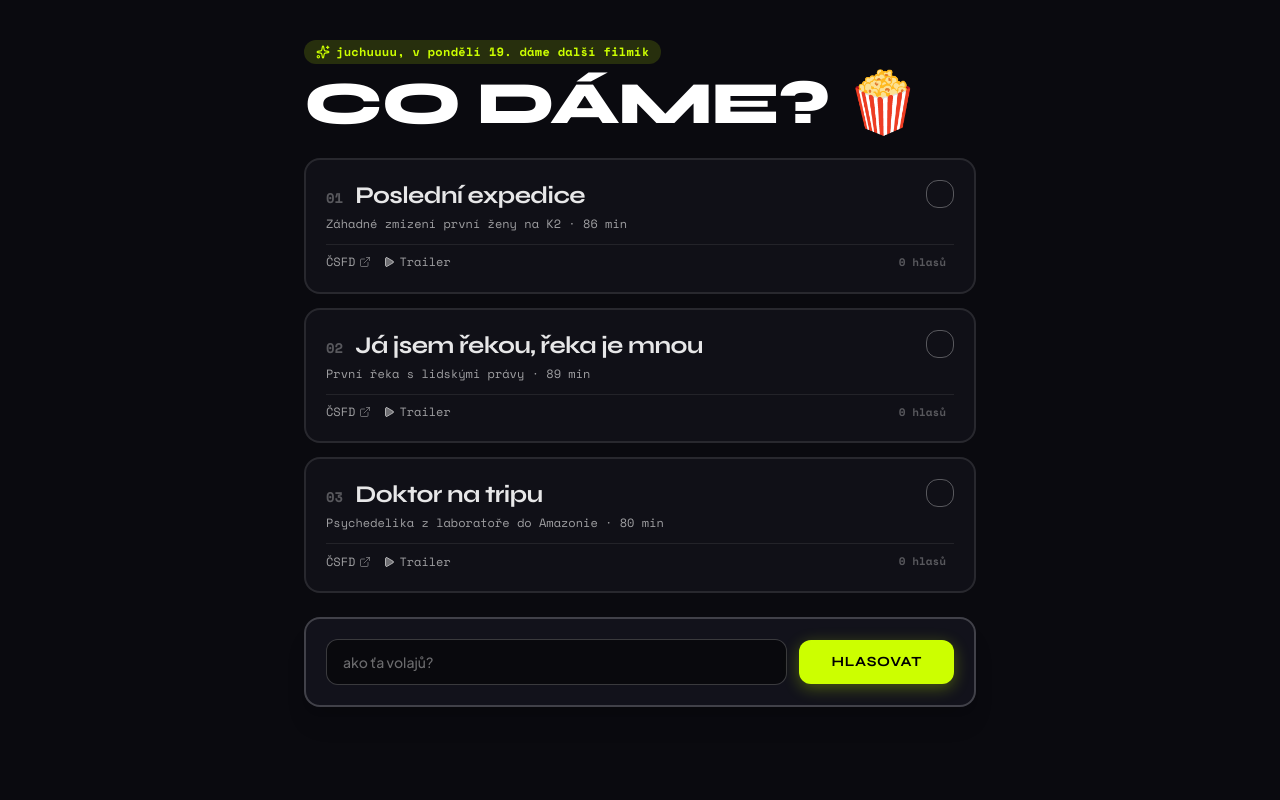
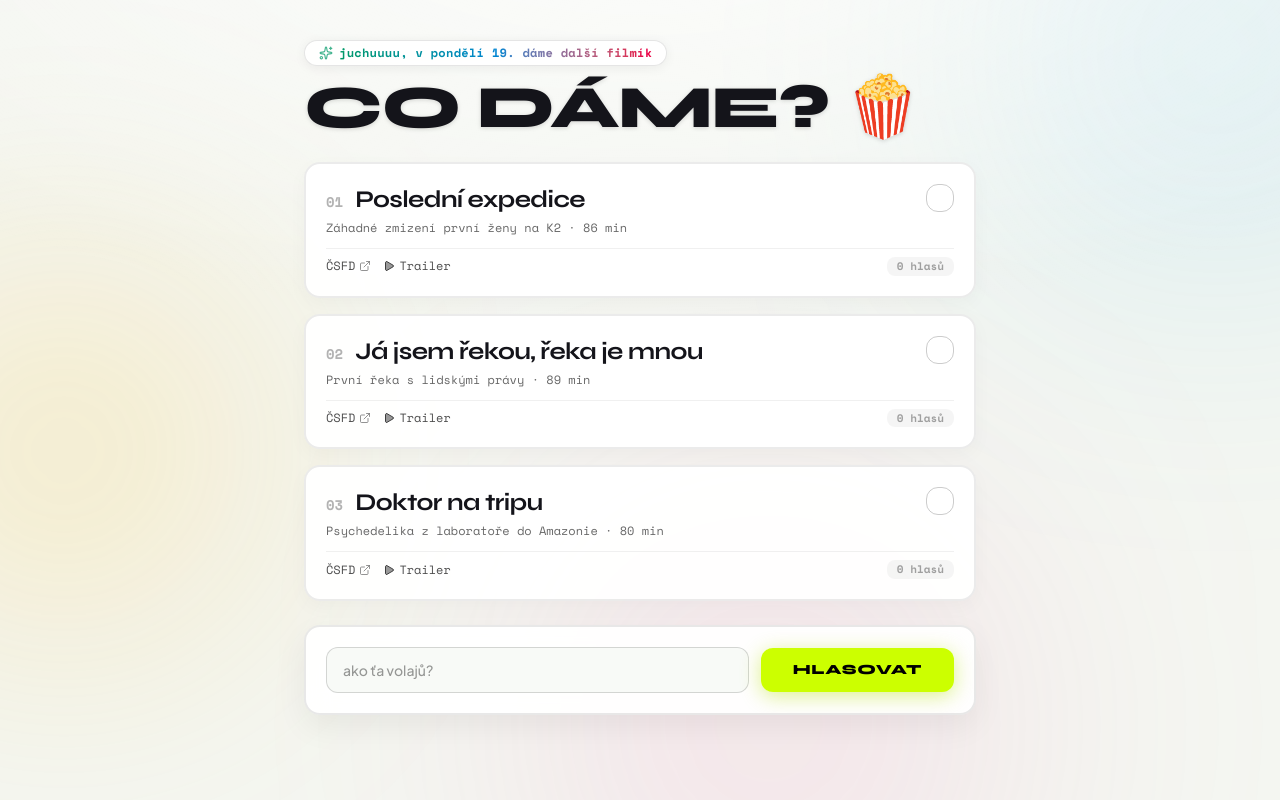
Before and after one commit to Fungulash-cze/promitani, a React (Vite) app: page / in a window 1280 px wide. Built offline with nearby package versions, Linux system fonts and the light colour scheme.

Commit message:
feat: redesign UI with light theme and animations
- Migrate to a light-themed aesthetic
- Add ambient background animations and gradients
- Configure build output to `docs` directory
- Update movie data schema for improved styling

```diff
--- a/index.html
+++ b/index.html
@@ -1,5 +1,5 @@
 <!doctype html>
-<html lang="cs" class="dark">
+<html lang="cs">
   <head>
     <meta charset="UTF-8" />
     <meta name="viewport" content="width=device-width, initial-scale=1.0" />
@@ -13,7 +13,7 @@
     <link rel="preconnect" href="https://fonts.gstatic.com" crossorigin>
     <link href="https://fonts.googleapis.com/css2?family=Plus+Jakarta+Sans:wght@400;500;600;700;800&family=Space+Mono:ital,wght@0,400;0,700;1,400&family=Syne:wght@700;800&display=swap" rel="stylesheet">
   </head>
-  <body class="bg-[#0b0b0d] text-[#e8e8e6] antialiased selection:bg-white selection:text-black min-h-screen">
+  <body class="bg-[#f4f6f1] text-[#16161c] antialiased selection:bg-[#ccff00] selection:text-black min-h-screen">
     <div id="root"></div>
     <script type="module" src="/src/main.tsx"></script>
   </body>
--- a/src/App.tsx
+++ b/src/App.tsx
@@ -91,21 +91,31 @@ export default function App() {
   };
 
   return (
-    <div className="min-h-screen bg-[#0a0a0f] text-[#f2f2f0] p-4 sm:p-8 flex flex-col justify-between selection:bg-[#ccff00] selection:text-black font-sans">
-      <div className="max-w-2xl mx-auto w-full">
-        {/* Funky Minimal Header */}
+    <div className="relative min-h-screen bg-[#f4f6f1] text-[#16161c] p-4 sm:p-8 flex flex-col justify-between selection:bg-[#ccff00] selection:text-black font-sans overflow-hidden">
+      {/* Cool Ambient Artifacts: Soft, Cheerful, Calm Pastel Light Flares */}
+      <div className="absolute -top-32 -right-32 w-96 h-96 rounded-full bg-[#38bdf8]/20 blur-[130px] pointer-events-none animate-float-slow" />
+      <div className="absolute top-1/3 -left-32 w-96 h-96 rounded-full bg-[#fbbf24]/20 blur-[130px] pointer-events-none animate-float-delayed" />
+      <div className="absolute -bottom-32 right-1/4 w-96 h-96 rounded-full bg-[#f472b6]/20 blur-[130px] pointer-events-none animate-float-slow" />
+
+      {/* Subtle Warm Gradient Overlay */}
+      <div className="absolute inset-0 bg-[radial-gradient(ellipse_80%_50%_at_50%_-10%,rgba(255,255,255,0.7),transparent)] pointer-events-none" />
+
+      <div className="relative max-w-2xl mx-auto w-full z-10">
+        {/* Funky Header with Cheerful Pastel Glow */}
         <header className="mb-6 pt-2">
-          <div className="inline-flex items-center gap-1.5 px-3 py-1 rounded-full bg-[#ccff00]/15 text-[#ccff00] text-xs font-mono font-bold tracking-wide mb-2.5">
-            <Sparkles className="w-3.5 h-3.5" />
-            <span>juchuuuu, v pondělí 19. dáme další filmík</span>
+          <div className="relative inline-flex items-center gap-1.5 px-3.5 py-1 rounded-full bg-white/90 border border-black/10 text-emerald-800 text-xs font-mono font-bold tracking-wide mb-3 shadow-[0_2px_12px_rgba(0,0,0,0.06)] backdrop-blur-md">
+            <Sparkles className="w-3.5 h-3.5 text-emerald-600 animate-pulse" />
+            <span className="bg-gradient-to-r from-emerald-600 via-sky-600 to-rose-600 bg-clip-text text-transparent">
+              juchuuuu, v pondělí 19. dáme další filmík
+            </span>
           </div>
-          <h1 className="font-funky text-4xl sm:text-6xl font-extrabold tracking-tight uppercase leading-none text-white">
+          <h1 className="font-funky text-4xl sm:text-6xl font-extrabold tracking-tight uppercase leading-none text-[#14141a] drop-shadow-sm">
             CO DÁME? 🍿
           </h1>
         </header>
 
-        {/* 3 Movie Cards */}
-        <div className="space-y-3.5 mb-6">
+        {/* 3 Movie Cards with Cheerful Colors and Light Sheen */}
+        <div className="space-y-4 mb-6">
           {MOVIES.map((movie) => {
             const isSelected = selectedIds.includes(movie.id);
             const movieVotes = votes.filter((v) =>
@@ -117,33 +127,48 @@ export default function App() {
               <div
                 key={movie.id}
                 onClick={() => toggleMovie(movie.id)}
-                className={`group relative rounded-2xl p-5 border-2 transition-all duration-150 cursor-pointer select-none ${
+                className={`group relative rounded-2xl p-5 border-2 transition-all duration-200 cursor-pointer select-none overflow-hidden ${
                   isSelected
-                    ? 'bg-[#161622] border-white shadow-[0_0_25px_rgba(255,255,255,0.15)] scale-[1.01]'
-                    : 'bg-[#101017] border-white/10 hover:border-white/30 hover:bg-[#14141e]'
+                    ? `${movie.selectedBg} ${movie.accentBorder} ${movie.cardGlow} scale-[1.015]`
+                    : 'bg-white/95 border-black/[0.08] hover:border-black/20 hover:bg-white shadow-[0_6px_20px_rgba(0,0,0,0.03)]'
                 }`}
               >
+                {/* Visual Artifact: Glass Specular Flare Gradient across card */}
+                <div
+                  className={`absolute inset-0 bg-gradient-to-r ${movie.flareGradient} pointer-events-none transition-opacity duration-300 ${
+                    isSelected ? 'opacity-100' : 'opacity-0 group-hover:opacity-40'
+                  }`}
+                />
+
+                {/* Visual Artifact: Dynamic Light Sheen reflection */}
+                <div className="absolute -inset-full top-0 w-1/2 h-full bg-gradient-to-r from-transparent via-white/50 to-transparent skew-x-[-25deg] pointer-events-none group-hover:animate-sheen" />
+
+                {/* Card Content */}
+                <div className="relative z-10">
                   {/* Top Row: Number, Title, Custom Toggle */}
                   <div className="flex items-start justify-between gap-3">
                     <div className="flex items-baseline gap-3">
-                    <span className="font-mono-numbers text-sm font-bold text-white/30">
+                      <span className="font-mono-numbers text-sm font-bold text-black/30">
                         {movie.number}
                       </span>
-                    <h2
-                      className={`font-funky text-xl sm:text-2xl font-bold tracking-tight transition-colors ${
-                        isSelected ? 'text-white' : 'text-white/90 group-hover:text-white'
-                      }`}
-                    >
+                      <h2 className="font-funky text-xl sm:text-2xl font-bold tracking-tight text-[#14141a]">
                         {movie.title}
                       </h2>
                     </div>
 
-                  {/* Funky Select Button */}
+                    {/* Funky Cheerful Toggle Box */}
                     <div
-                    className={`w-7 h-7 rounded-xl flex items-center justify-center transition-all shrink-0 font-bold ${
+                      style={{
+                        backgroundColor: isSelected ? movie.accentColor : 'transparent',
+                        borderColor: isSelected ? movie.accentColor : 'rgba(0,0,0,0.2)',
+                        boxShadow: isSelected
+                          ? `0 0 14px ${movie.accentColor}66`
+                          : 'none',
+                      }}
+                      className={`w-7 h-7 rounded-xl flex items-center justify-center transition-all shrink-0 font-bold border ${
                         isSelected
-                        ? 'bg-[#ccff00] text-black scale-110 shadow-[0_0_12px_#ccff00]'
-                        : 'border border-white/30 text-transparent group-hover:border-white/60'
+                          ? 'text-white scale-110'
+                          : 'text-transparent group-hover:border-black/40'
                       }`}
                     >
                       <Check className="w-4 h-4 stroke-[3]" />
@@ -151,12 +176,12 @@ export default function App() {
                   </div>
 
                   {/* Minimal Tagline */}
-                <p className="text-xs text-white/60 font-mono mt-1 mb-3">
+                  <p className="text-xs text-black/60 font-mono mt-1 mb-3">
                     {movie.tagline}
                   </p>
 
                   {/* Bottom Row: Direct Links + Voter Pill */}
-                <div className="flex flex-wrap items-center justify-between gap-2 pt-2 border-t border-white/[0.08] text-xs">
+                  <div className="flex flex-wrap items-center justify-between gap-2 pt-2 border-t border-black/[0.06] text-xs">
                     {/* Links */}
                     <div
                       className="flex items-center gap-3 font-mono"
@@ -166,7 +191,7 @@ export default function App() {
                         href={movie.csfdUrl}
                         target="_blank"
                         rel="noopener noreferrer"
-                      className="inline-flex items-center gap-1 text-white/60 hover:text-white hover:underline underline-offset-2 transition-colors"
+                        className="inline-flex items-center gap-1 text-black/70 hover:text-black hover:underline underline-offset-2 transition-colors font-medium"
                       >
                         <span>ČSFD</span>
                         <ExternalLink className="w-3 h-3 opacity-60" />
@@ -176,20 +201,20 @@ export default function App() {
                         href={movie.trailerUrl}
                         target="_blank"
                         rel="noopener noreferrer"
-                      className="inline-flex items-center gap-1 text-white/60 hover:text-white hover:underline underline-offset-2 transition-colors"
+                        className="inline-flex items-center gap-1 text-black/70 hover:text-black hover:underline underline-offset-2 transition-colors font-medium"
                       >
-                      <Play className="w-3 h-3 fill-white/40" />
+                        <Play className="w-3 h-3 fill-black/40" />
                         <span>Trailer</span>
                       </a>
                     </div>
 
-                  {/* Live Votes Counter & Friends */}
+                    {/* Live Votes Counter & Friends with Cheerful Pill */}
                     <div className="flex items-center gap-1.5 font-mono text-[11px]">
                       <span
-                      className={`px-2 py-0.5 rounded-md font-bold ${
+                        className={`px-2.5 py-0.5 rounded-lg font-bold transition-colors ${
                           movieVotes.length > 0
-                          ? 'bg-white/10 text-[#ccff00]'
-                          : 'text-white/30'
+                            ? movie.pillBg
+                            : 'text-black/35 bg-black/[0.04]'
                         }`}
                       >
                         {movieVotes.length}{' '}
@@ -200,10 +225,11 @@ export default function App() {
                           : 'hlasů'}
                       </span>
                       {voterNames.length > 0 && (
-                      <span className="text-white/50 truncate max-w-[150px]">
+                        <span className="text-black/60 truncate max-w-[150px]">
                           · {voterNames.join(', ')}
                         </span>
                       )}
+                    </div>
                   </div>
                 </div>
               </div>
@@ -211,12 +237,12 @@ export default function App() {
           })}
         </div>
 
-        {/* Funky Voting Action Box */}
+        {/* Funky Voting Action Box with Cheerful Modern Styling */}
         <form
           onSubmit={handleVoteSubmit}
-          className="bg-[#12121b] border-2 border-white/20 rounded-2xl p-4 sm:p-5 shadow-xl flex flex-col sm:flex-row gap-3 items-stretch sm:items-center"
+          className="relative bg-white/95 border-2 border-black/[0.09] rounded-2xl p-4 sm:p-5 shadow-[0_12px_32px_rgba(0,0,0,0.06)] flex flex-col sm:flex-row gap-3 items-stretch sm:items-center backdrop-blur-md overflow-hidden"
         >
-          <div className="flex-1">
+          <div className="flex-1 relative">
             <input
               type="text"
               placeholder="ako ťa volajů?"
@@ -225,15 +251,18 @@ export default function App() {
                 setVoterName(e.target.value);
                 if (error) setError('');
               }}
-              className="w-full px-4 py-3 bg-black/50 border border-white/20 rounded-xl text-white font-medium placeholder-white/40 text-sm focus:outline-none focus:border-[#ccff00] transition-colors"
+              className="w-full px-4 py-3 bg-[#f8faf7] border border-black/15 rounded-xl text-[#14141a] font-medium placeholder-black/40 text-sm focus:outline-none focus:border-black focus:bg-white focus:shadow-[0_0_0_3px_rgba(0,0,0,0.06)] transition-all"
               maxLength={30}
             />
           </div>
 
           <button
             type="submit"
-            className="px-8 py-3 bg-[#ccff00] hover:bg-[#d8ff33] text-black font-funky font-bold text-sm uppercase tracking-wider rounded-xl transition-all active:scale-95 cursor-pointer flex items-center justify-center gap-2 shrink-0 shadow-[0_4px_16px_rgba(204,255,0,0.3)]"
+            className="relative px-8 py-3 bg-[#ccff00] hover:bg-[#b8f000] active:scale-95 text-black font-funky font-extrabold text-sm uppercase tracking-wider rounded-xl transition-all cursor-pointer flex items-center justify-center gap-2 shrink-0 shadow-[0_4px_20px_rgba(180,225,0,0.45)] hover:shadow-[0_6px_28px_rgba(180,225,0,0.6)] overflow-hidden"
           >
+            {/* Specular button glint */}
+            <div className="absolute inset-0 bg-gradient-to-r from-transparent via-white/50 to-transparent skew-x-[-20deg] translate-x-[-150%] hover:translate-x-[150%] transition-transform duration-700 pointer-events-none" />
+
             {justVoted ? (
               <>
                 <Check className="w-4 h-4 stroke-[3]" />
@@ -246,7 +275,7 @@ export default function App() {
         </form>
 
         {error && (
-          <p className="text-xs font-mono text-[#ff4d6d] mt-2 text-center font-bold">
+          <p className="text-xs font-mono text-rose-600 mt-2 text-center font-bold">
             ⚠️ {error}
           </p>
         )}
--- a/src/data/movies.ts
+++ b/src/data/movies.ts
@@ -6,9 +6,11 @@ export interface Movie {
   csfdUrl: string;
   trailerUrl: string;
   accentColor: string;
-  accentBg: string;
   accentBorder: string;
-  accentText: string;
+  cardGlow: string;
+  selectedBg: string;
+  flareGradient: string;
+  pillBg: string;
 }
 
 export interface VoteRecord {
@@ -26,10 +28,12 @@ export const MOVIES: Movie[] = [
     tagline: 'Záhadné zmizení první ženy na K2 · 86 min',
     csfdUrl: 'https://www.csfd.cz/film/1600616-posledni-expedice/prehled/',
     trailerUrl: 'https://www.youtube.com/results?search_query=Posledn%C3%AD+expedice+trailer+Eliza+Kubarska',
-    accentColor: '#00f0ff',
-    accentBg: 'rgba(0, 240, 255, 0.12)',
-    accentBorder: 'rgba(0, 240, 255, 0.4)',
-    accentText: 'text-[#00f0ff]',
+    accentColor: '#0284c7',
+    accentBorder: 'border-[#0284c7]',
+    cardGlow: 'shadow-[0_12px_32px_rgba(2,132,199,0.22)] ring-2 ring-[#0284c7]/40',
+    selectedBg: 'bg-[#f0f9ff]',
+    flareGradient: 'from-[#38bdf8]/20 via-[#60a5fa]/10 to-transparent',
+    pillBg: 'bg-[#e0f2fe] text-[#0369a1] font-bold',
   },
   {
     id: 'reka-je-mnou',
@@ -38,10 +42,12 @@ export const MOVIES: Movie[] = [
     tagline: 'První řeka s lidskými právy · 89 min',
     csfdUrl: 'https://www.csfd.cz/film/1510948-ja-jsem-rekou-reka-je-mnou/prehled/',
     trailerUrl: 'https://www.youtube.com/results?search_query=J%C3%A1+jsem+%C5%99ekou+%C5%99eka+je+mnou+trailer',
-    accentColor: '#ccff00',
-    accentBg: 'rgba(204, 255, 0, 0.12)',
-    accentBorder: 'rgba(204, 255, 0, 0.4)',
-    accentText: 'text-[#ccff00]',
+    accentColor: '#65a30d',
+    accentBorder: 'border-[#65a30d]',
+    cardGlow: 'shadow-[0_12px_32px_rgba(101,163,13,0.22)] ring-2 ring-[#65a30d]/40',
+    selectedBg: 'bg-[#f7fee7]',
+    flareGradient: 'from-[#a3e635]/20 via-[#4ade80]/10 to-transparent',
+    pillBg: 'bg-[#ecfccb] text-[#3f6212] font-bold',
   },
   {
     id: 'doktor-na-tripu',
@@ -50,10 +56,12 @@ export const MOVIES: Movie[] = [
     tagline: 'Psychedelika z laboratoře do Amazonie · 80 min',
     csfdUrl: 'https://www.csfd.cz/film/1630806-doktor-na-tripu/prehled/',
     trailerUrl: 'https://www.youtube.com/results?search_query=Doktor+na+tripu+David+%C4%8C%C3%A1lek+trailer',
-    accentColor: '#ff4d6d',
-    accentBg: 'rgba(255, 77, 109, 0.12)',
-    accentBorder: 'rgba(255, 77, 109, 0.4)',
-    accentText: 'text-[#ff4d6d]',
+    accentColor: '#e11d48',
+    accentBorder: 'border-[#e11d48]',
+    cardGlow: 'shadow-[0_12px_32px_rgba(225,29,72,0.22)] ring-2 ring-[#e11d48]/40',
+    selectedBg: 'bg-[#fff1f2]',
+    flareGradient: 'from-[#f43f5e]/20 via-[#c084fc]/10 to-transparent',
+    pillBg: 'bg-[#ffe4e6] text-[#be123c] font-bold',
   },
 ];
 
--- a/src/index.css
+++ b/src/index.css
@@ -9,8 +9,9 @@
 
   body {
     font-family: var(--font-sans);
-    background-color: #0d0e12;
-    color: #f1f1f0;
+    background-color: #f4f6f1;
+    color: #18181f;
+    overflow-x: hidden;
   }
 }
 
@@ -23,8 +24,34 @@
   font-variant-numeric: tabular-nums;
 }
 
-/* Subtle editorial film grain overlay */
-.bg-grain {
-  background-image: radial-gradient(rgba(255, 255, 255, 0.03) 1px, transparent 0);
-  background-size: 24px 24px;
+/* Funky holographic sheen & specular light */
+@keyframes sheen-slide {
+  0% {
+    transform: translateX(-150%) skewX(-20deg);
+  }
+  100% {
+    transform: translateX(250%) skewX(-20deg);
+  }
 }
+
+.animate-sheen {
+  animation: sheen-slide 4s ease-in-out infinite;
+}
+
+/* Subtle float animation for funky artifacts */
+@keyframes float-blob {
+  0%, 100% {
+    transform: translateY(0px) scale(1);
+  }
+  50% {
+    transform: translateY(-16px) scale(1.06);
+  }
+}
+
+.animate-float-slow {
+  animation: float-blob 8s ease-in-out infinite;
+}
+
+.animate-float-delayed {
+  animation: float-blob 10s ease-in-out 3s infinite;
+}
--- a/vite.config.ts
+++ b/vite.config.ts
@@ -5,6 +5,11 @@ import {defineConfig} from 'vite';
 
 export default defineConfig(() => {
   return {
+    base: './',
+    build: {
+      outDir: 'docs',
+      emptyOutDir: true,
+    },
     plugins: [react(), tailwindcss()],
     resolve: {
       alias: {
```
Also changed, not shown: 3 other files (tests, documents, lock files or other folders). Lines whose indentation alone changed are shown as unchanged.
